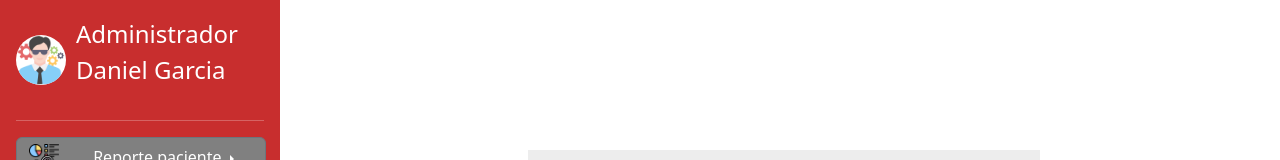
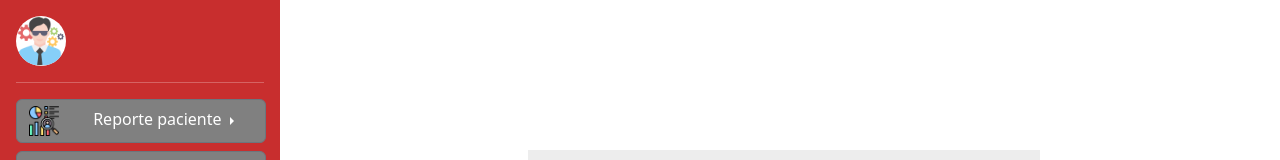
Before and after one commit to dannapaolacp/medic-center-frontend, a website: page public/administrador/eliminar_medico.html in a window 1280 px wide. Shown: the top 160 px of the page. Drawn offline with nearby package versions, Linux system fonts and the light colour scheme; some packages are replaced by stand-ins of ours; a script that the page names is missing.

Commit message:
Script y spam de administrador

```diff
--- a/public/administrador/crear_medico.html
+++ b/public/administrador/crear_medico.html
@@ -24,7 +24,7 @@
                 src="assets/img/gerente.png"
                 alt="doctor"
               />
-        <p class="fs-4">Administrador Daniel Garcia</p>
+        <span id="nameProfile" class="fs-4"></span>
       </a>
       <hr />
       <ul class="nav nav-pills flex-column mb-auto">
@@ -215,6 +215,7 @@
             </section>
     <script src="../bootstrap/js/bootstrap.bundle.min.js"></script>
     <script src="./assets/js/functionscrear.js"></script>
+    <script src="./assets/js/cookie.js"></script>
     <script src="../sw/dist/sweetalert2.min.js"></script>
   </body>
 </html>
--- a/public/administrador/eliminar_medico.html
+++ b/public/administrador/eliminar_medico.html
@@ -24,7 +24,7 @@
                 src="assets/img/gerente.png"
                 alt="doctor"
               />
-        <p class="fs-4">Administrador Daniel Garcia</p>
+         <span id="nameProfile" class="fs-4"></span>
       </a>
       <hr />
       <ul class="nav nav-pills flex-column mb-auto">
@@ -168,6 +168,7 @@
     </section>
     <script src="../bootstrap/js/bootstrap.bundle.min.js"></script>
     <script src="../sw/dist/sweetalert2.min.js"></script>
+    <script src="./assets/js/cookie.js"></script>
     <script src="./assets/js/scripts.js"></script>
     <!--<script src="../js/jquery-3.6.1.min.js"></script>-->
   </body>
```
Also changed, not shown: public/administrador/eliminar_paciente.html (+2 -1 lines), public/administrador/index.html (+2 -1 lines), public/administrador/perfil.html (+2 -1 lines).
